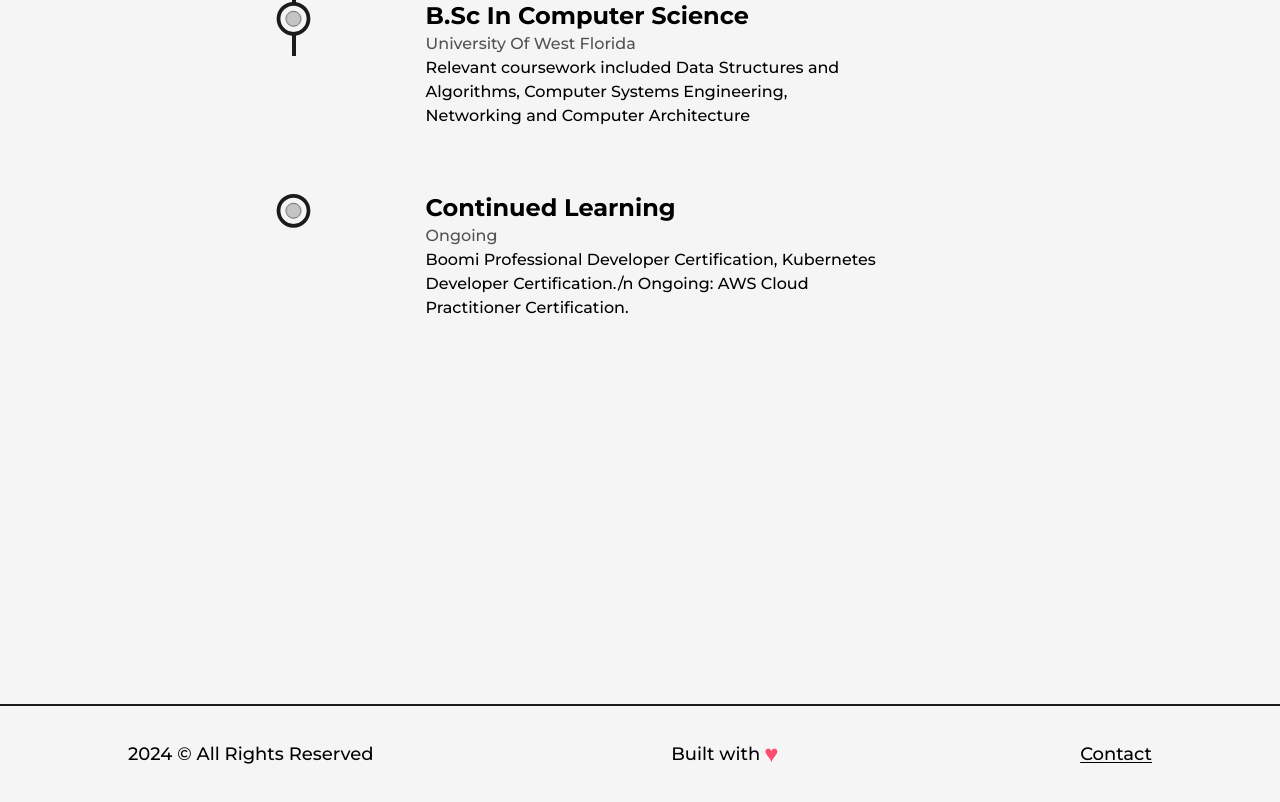
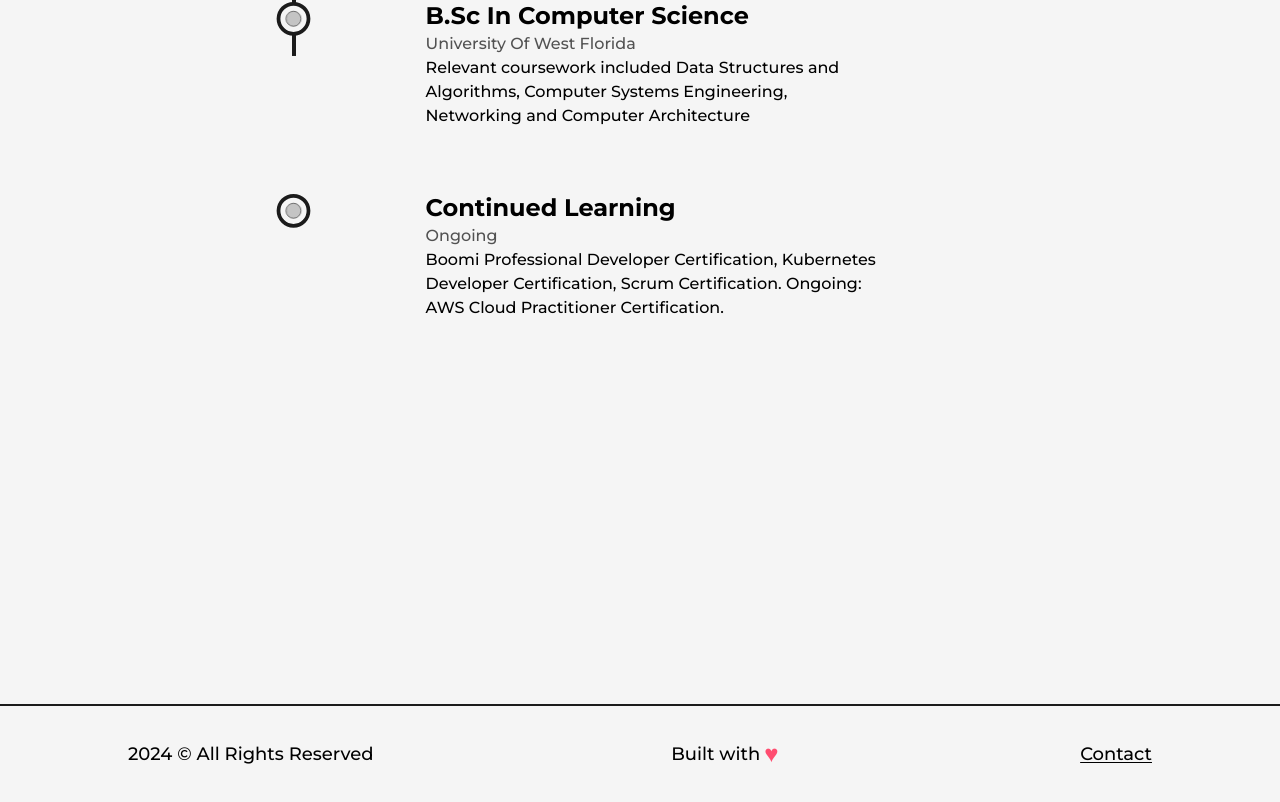
Before and after one commit to dimitry-roshchin/DimitryPortfolio, a Next.js app: page /about in a window 1280 px wide. Shown: the part 3623-4425 px from the top of the page. Built offline with nearby package versions, Linux system fonts and the light colour scheme.

Commit message:
chang text

```diff
--- a/src/components/Education.js
+++ b/src/components/Education.js
@@ -58,7 +58,7 @@ const Education = () => {
             <Details
              type="Continued Learning"
              time="Ongoing"
-             info="Boomi Professional Developer Certification, Kubernetes Developer Certification./n
+             info="Boomi Professional Developer Certification, Kubernetes Developer Certification, Scrum Certification.
              Ongoing: AWS Cloud Practitioner Certification."
              />
 
```
